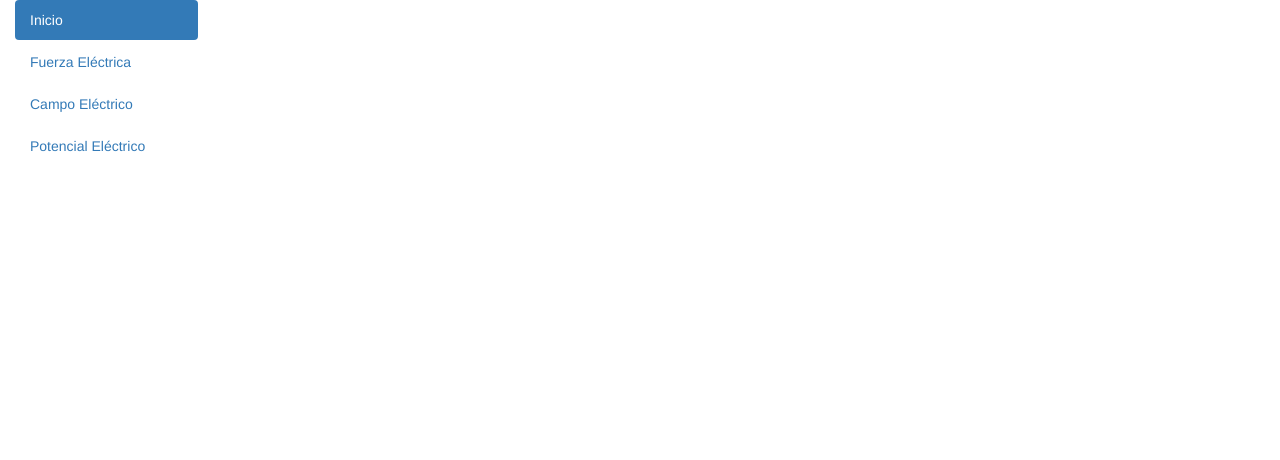
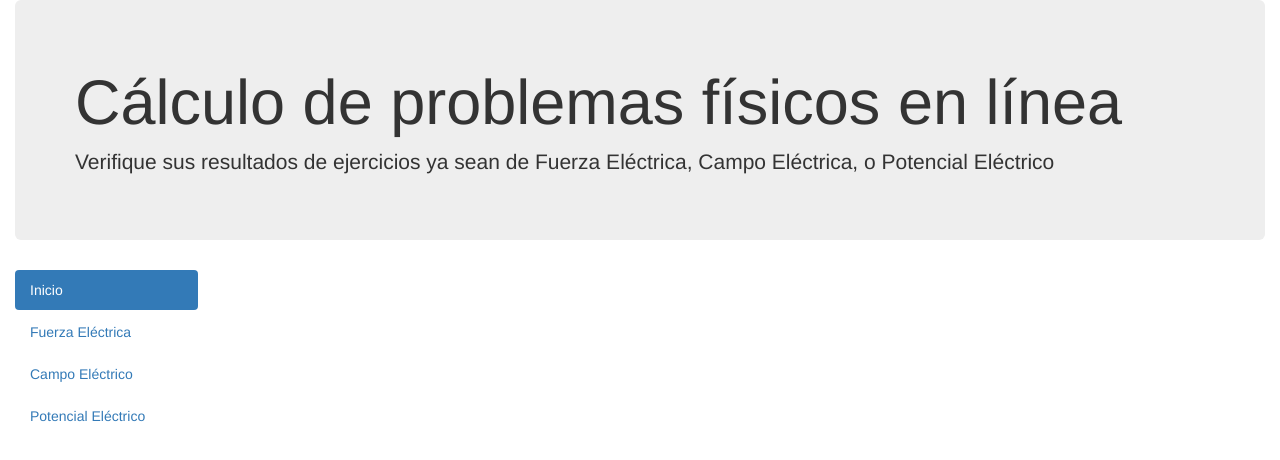
Before and after one commit to dluciano/FisicaIII, a plain HTML site: page index.html in a window 1280 px wide. Drawn offline with nearby package versions, Linux system fonts and the light colour scheme.

Commit message:
Just shit with Jumbotrom

```diff
--- a/index.html
+++ b/index.html
@@ -7,7 +7,15 @@
 </head>
 <body>
     <div class="container-fluid">
-        <div class="row">
+        <div class="row clearfix">
+            <div class="col-md-12">
+                <div class="jumbotron">
+                    <h1>Cálculo de problemas físicos en línea</h1>
+                    <p>Verifique sus resultados de ejercicios ya sean de Fuerza Eléctrica, Campo Eléctrica, o Potencial Eléctrico</p>
+                 </div>
+            </div>
+        </div>
+        <div class="row clearfix">
             <div class="col-md-2">
                 <ul class="nav nav-pills nav-stacked nav-pills-stacked-example">
                     <li role="presentation" class="active">
@@ -25,6 +33,10 @@
                 </ul>
             </div>
             <div class="col-md-10">
+
+
+
+
             </div>
         </div>
     </div>
```
